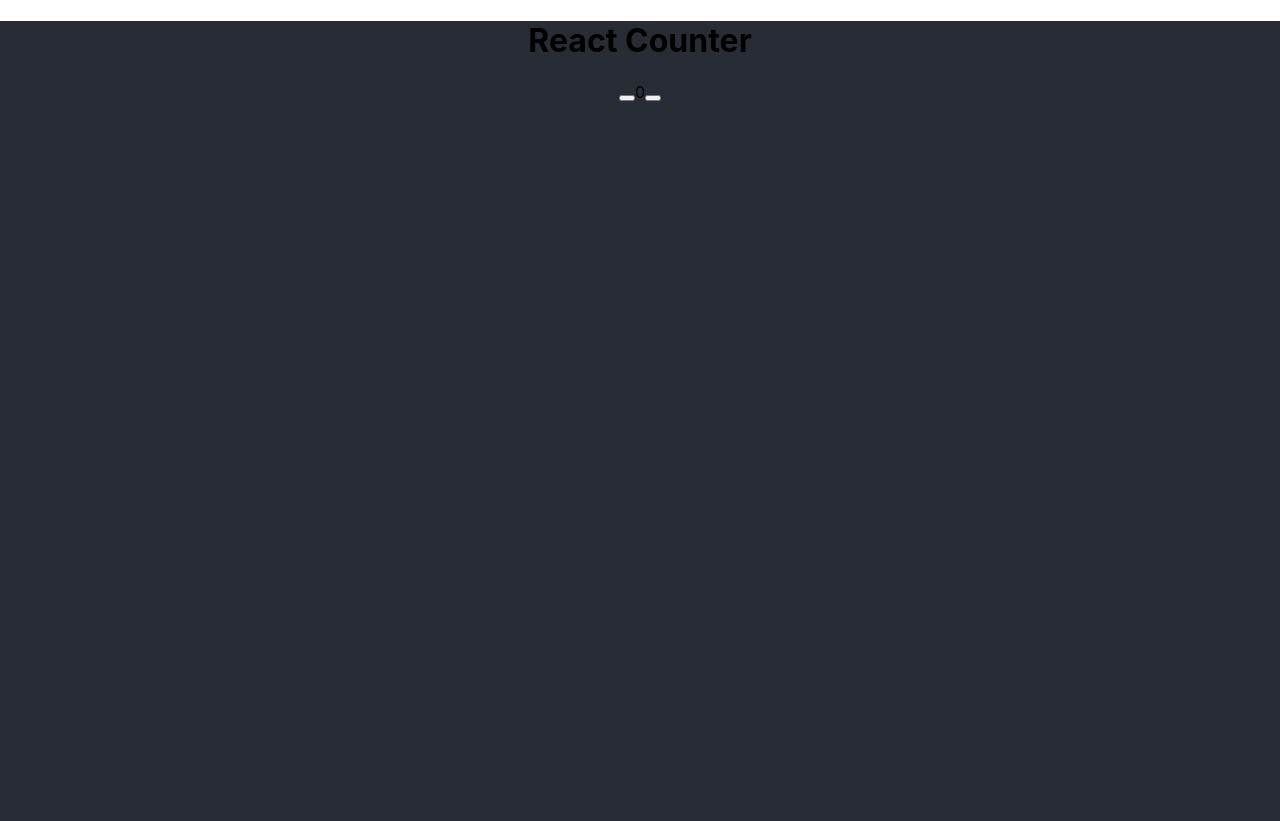
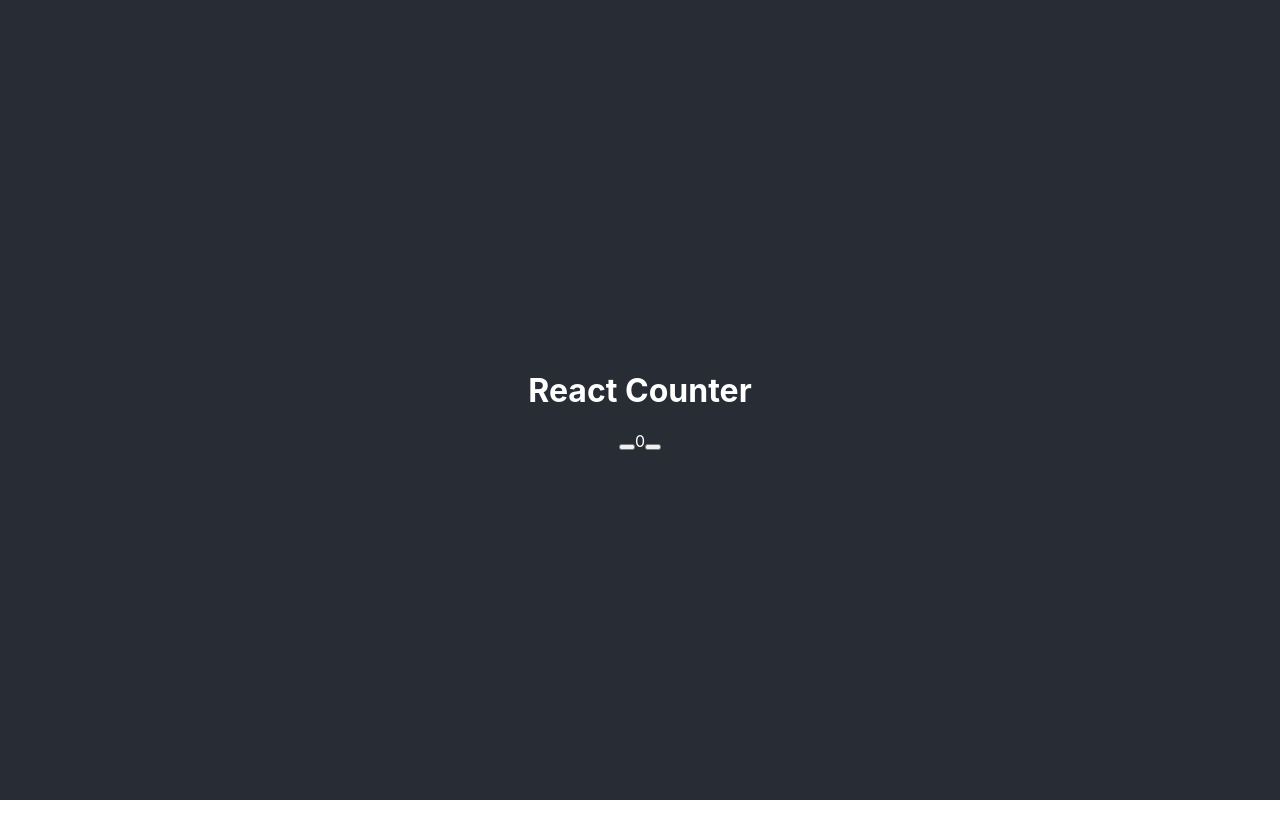
Before and after one commit to EduBarreira1212/React_Counter, a React (Create React App) app: page / in a window 1280 px wide. After the commit the page ends 800 px from the top, so only its background shows below. Built offline with nearby package versions, Linux system fonts and the light colour scheme; the HTML template or start-up script is replaced by a standard one.

Commit message:
Display flex and align properties inserted

```diff
--- a/src/App.css
+++ b/src/App.css
@@ -2,4 +2,9 @@
   text-align: center;
   background-color: #282c34;
   min-height: 100vh;
+  color: white;
+  display: flex;
+  flex-direction: column;
+  justify-content: center;
+  align-items: center;
 }
```
